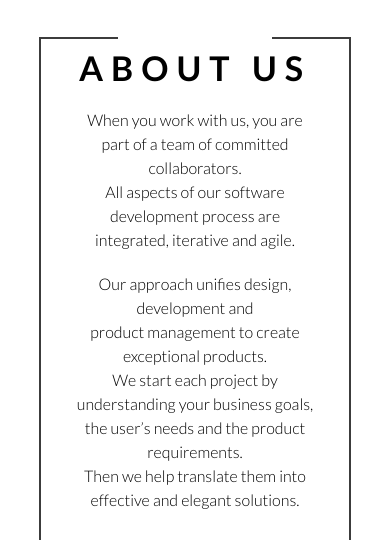
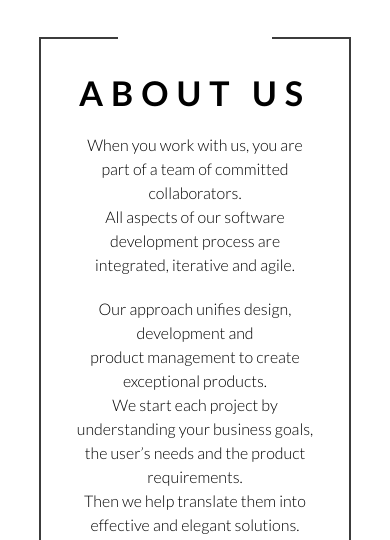
Before and after one commit to grande-tomasz/template-to-website-design-lab, a website: page index.html in a window 390 px wide. Shown: the part 846-1386 px from the top of the page. Drawn offline with Linux system fonts and the light colour scheme.

Commit message:
Adjust responsive margins for heading and change site title

```diff
--- a/index.html
+++ b/index.html
@@ -4,7 +4,7 @@
     <meta charset="UTF-8">
     <meta name="viewport" content="width=device-width, initial-scale=1.0">
     <meta http-equiv="X-UA-Compatible" content="ie=edge">
-    <title>Site Title</title>
+    <title>Design Lab</title>
     <link rel="stylesheet" href="css/style.css">
   </head>
   <body>
--- a/scss/_general.scss
+++ b/scss/_general.scss
@@ -128,7 +128,7 @@ header,
   }
   h2 {
     top: 0;
-    margin-top: 10px;
+    margin-top: 35px;
   }
   .inner-container {
     margin: 20px 10% 50px;
```
Also changed, not shown: css/style.css.
